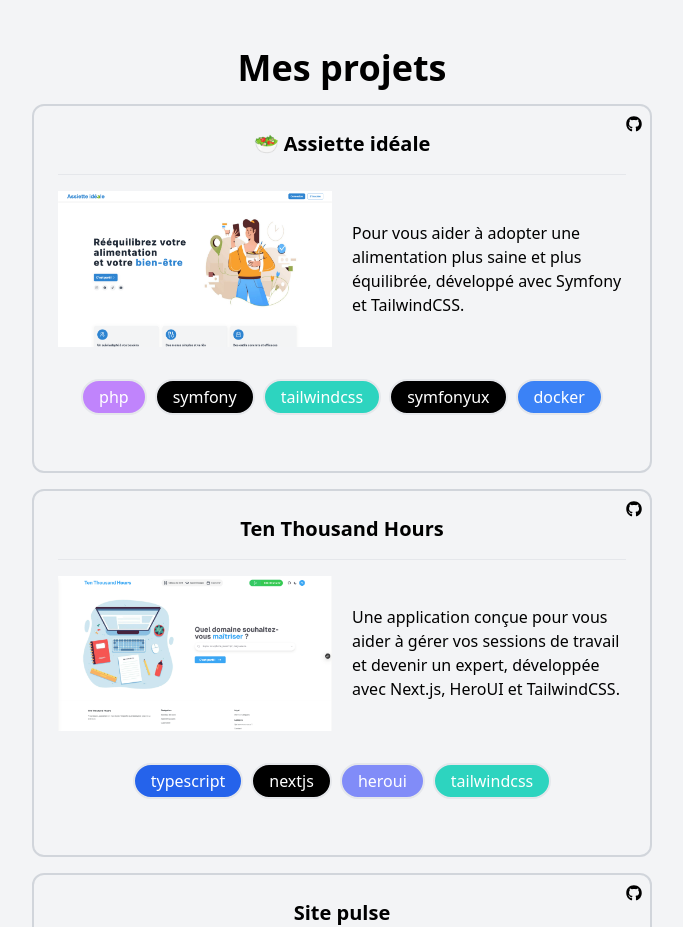
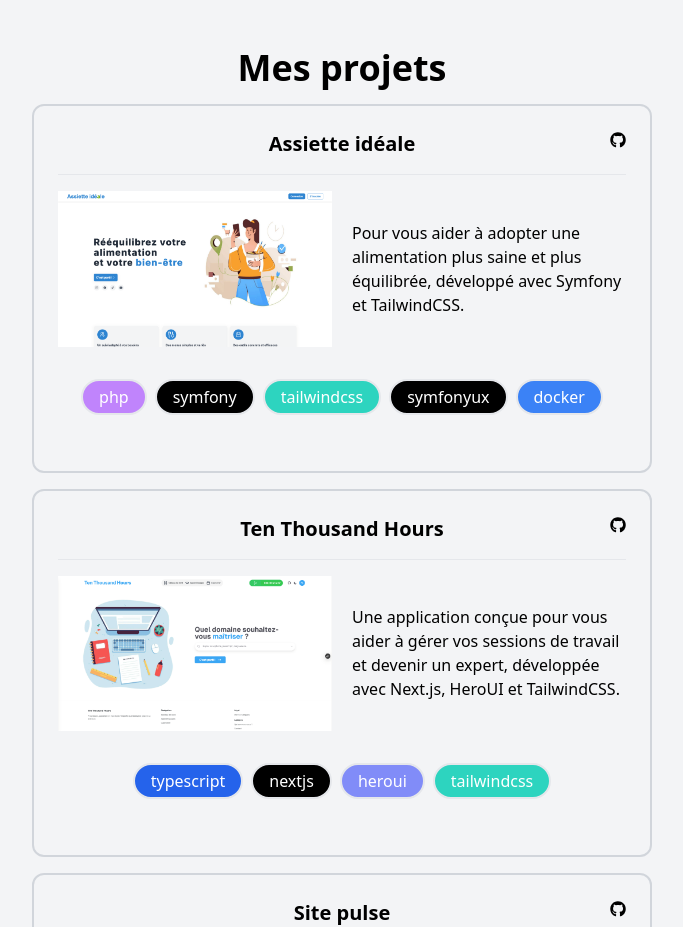
Before and after one commit to florentcussatlegras/fc-portfolio, a React (Create React App) app: page / in a window 1280 px wide. Shown: the part 1200-2127 px from the top of the page, without its empty margins (298-981 px from the left). Built offline with nearby package versions, Linux system fonts and the light colour scheme.

Commit message:
update icon

```diff
--- a/src/assets/data_fr.js
+++ b/src/assets/data_fr.js
@@ -58,7 +58,7 @@ const data = {
   ],
   projects: [
     {
-      title: "🥗 Assiette idéale",
+      title: "Assiette idéale",
       description:
         "Pour vous aider à adopter une alimentation plus saine et plus équilibrée, développé avec Symfony et TailwindCSS.",
       image: "screen_nutrition.png",
--- a/src/partials/ProjectCard.js
+++ b/src/partials/ProjectCard.js
@@ -12,7 +12,7 @@ const ProjectCard = ({
           <FaExternalLinkAlt className="inline align-baseline" />
         </a>{" "} */}
       </h1>
-      <a href={linkGithub} className="absolute top-2 right-2">
+      <a href={linkGithub} className="absolute top-6 right-6">
         <FaGithub className="inline align-baseline" />
       </a>
       <hr className="my-4" />
```
